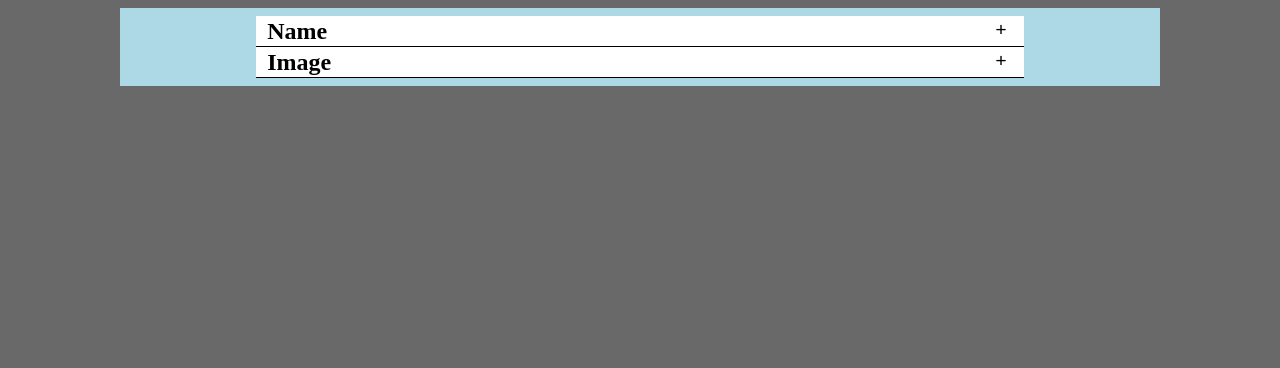
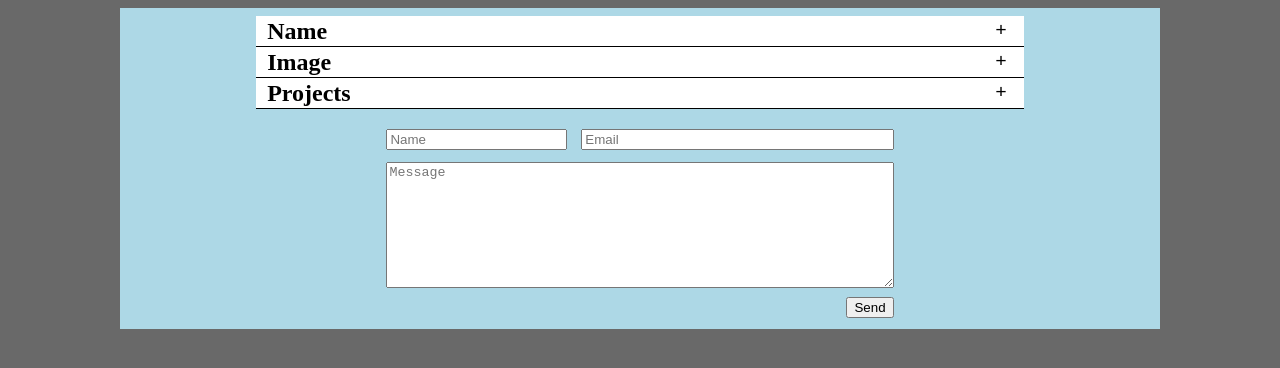
Before and after one commit to daniel-mooney/Portfolio-Website, a React (Create React App) app: page / in a window 1280 px wide. Shown: the top 368 px of the page. Built offline with nearby package versions, Linux system fonts and the light colour scheme.

Commit message:
test code for contact form

```diff
--- a/src/App.js
+++ b/src/App.js
@@ -1,5 +1,6 @@
 import React from 'react'
 import Dropdown from './Components/Dropdown'
+import ContactForm from './Components/ContactForm'
 import "./app.css"
 
 import drc1 from "./img/drc_1.jpg"
@@ -13,10 +14,19 @@ function App() {
         </div>
       </Dropdown>
       <Dropdown name="Image">
+        <img src={drc1} style={{height: '40vh'}}/>
+      </Dropdown>
+      <Dropdown name="Projects">
         <div style={{padding: '0.7rem'}}>
-          <img src={drc1} style={{height: '40vh'}}/>
+          <p>Some of my past projects</p>
+          <ul>
+            <li>This React website!</li>
+            <li>Droid racing challenge</li>
+          </ul>
         </div>
       </Dropdown>
+      <br/>
+      <ContactForm />
     </div>
   )
 }
--- a/src/app.css
+++ b/src/app.css
@@ -1,6 +1,10 @@
 body {
     background-color: dimgrey;
     position: relative;
+}
+
+p {
+    margin: 0;
 }
 
 .content-body {
```
